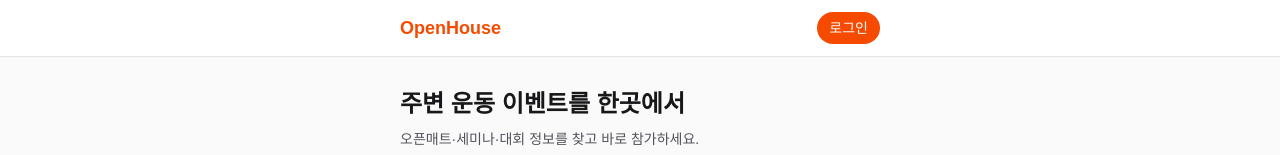
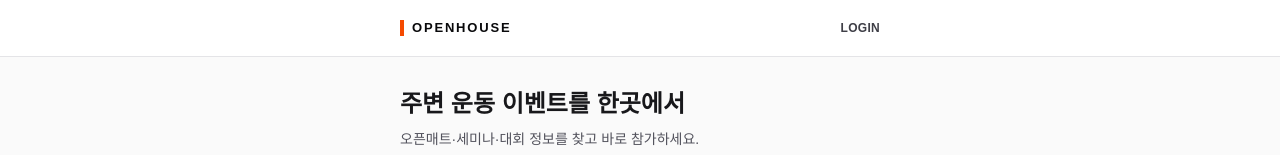
Before and after one commit to busy971126-arch/openhouse, a Next.js app: page / in a window 1280 px wide. Shown: the top 155 px of the page. Built offline with nearby package versions, Linux system fonts and the light colour scheme; no server answers; the database is empty.

Commit message:
refactor: make header feel more editorial

```diff
--- a/components/Header.tsx
+++ b/components/Header.tsx
@@ -19,18 +19,18 @@ export function Header({ isLoggedIn }: HeaderProps) {
   return (
     <header className="sticky top-0 z-10 border-b border-zinc-200 bg-white/95 backdrop-blur">
       <div className="mx-auto flex min-h-14 max-w-lg items-center justify-between px-4 py-2">
-        <Link
-          href="/"
-          className="text-lg font-bold leading-none text-orange-600"
-        >
-          OpenHouse
+        <Link href="/" className="group flex items-center gap-2" aria-label="OpenHouse 홈">
+          <span className="h-4 w-1 bg-orange-600 transition group-hover:h-5" />
+          <span className="text-[13px] font-black tracking-[0.14em] text-zinc-950">
+            OPENHOUSE
+          </span>
         </Link>
         {!isLoggedIn && (
           <Link
             href="/login"
-            className="rounded-full bg-orange-600 px-3 py-1.5 text-sm text-white hover:bg-orange-700"
+            className="text-xs font-semibold tracking-wide text-zinc-700 hover:text-orange-600"
           >
-            로그인
+            LOGIN
           </Link>
         )}
       </div>
```
